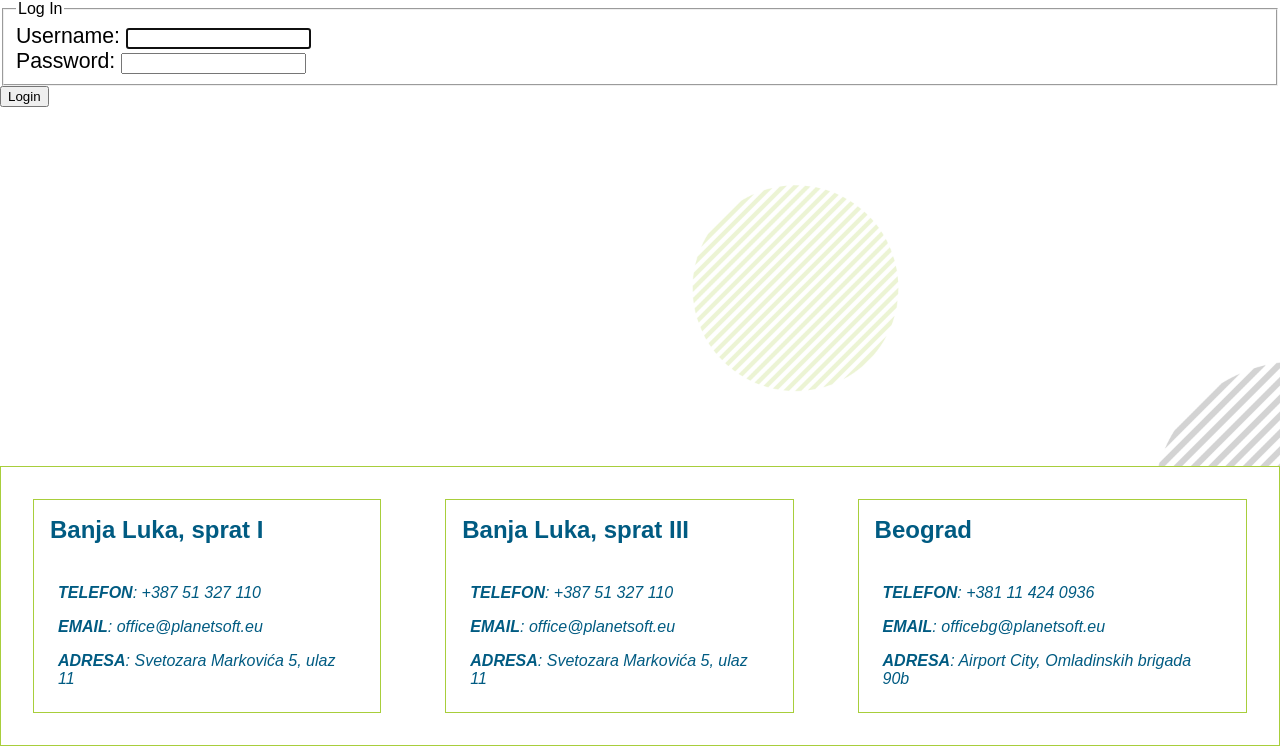
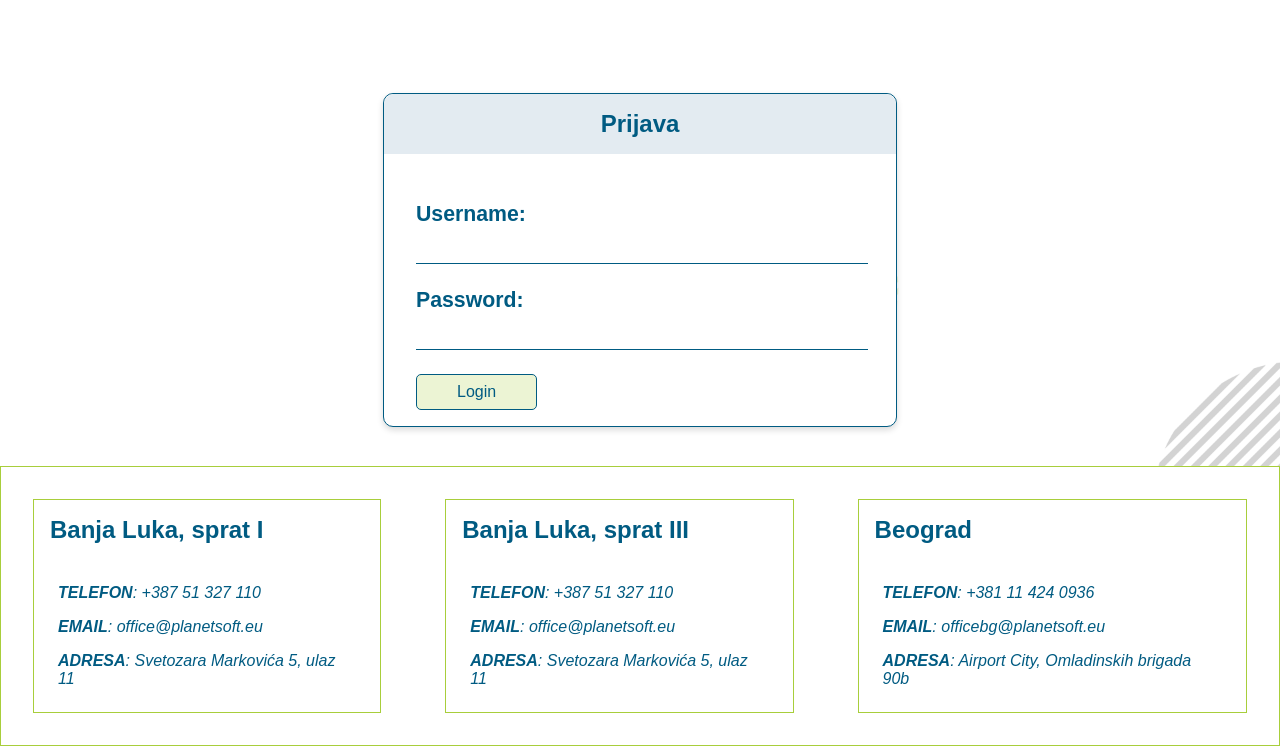
Before and after one commit to PortalPlanetSoft/PlanetSoft-Portal, a Django app: page /login/ in a window 1280 px wide. Shown: the part 54-800 px from the top of the page. Run offline with Django 4.2, Linux system fonts and the light colour scheme; some libraries are stand-ins or nearby versions.

Commit message:
added styling for login form

```diff
--- a/static/portal/css/base.css
+++ b/static/portal/css/base.css
@@ -65,19 +65,6 @@ a {
 
 a:hover {
     color: var(--medium-gray);
-}
-
-.ov-modal {
-    display: none;
-    flex-direction: column;
-    justify-content: center;
-    align-items: center;
-    width: 100vw;
-    height: 100%;
-    position: fixed;
-    top: 0;
-    left: 0;
-    background-color: rgba(0, 0, 0, 0.3);
 }
 
 .dk-search {
@@ -222,9 +209,8 @@ a:hover {
     width: 100%;
 }
 .modal-container .ov-form {
-    max-height: 70vh;
-    overflow: scroll;
     width: 100%;
+    overflow-y: scroll;
 }
 
 .modal-header,
@@ -255,3 +241,10 @@ a:hover {
 .bk-noNextPage {
     font-size: 1.33rem;
 }
+
+.login-container {
+    height: 100%;
+    display: flex;
+    align-items: center;
+    justify-content: center;
+}
--- a/static/portal/css/form.css
+++ b/static/portal/css/form.css
@@ -4,8 +4,9 @@
   box-shadow: 0 3px 6px rgba(0, 0, 0, 0.15);
   background-color: #fff;
   margin: 3rem auto;
+  max-height: 70vh;
+  overflow: unset;
   width: 40%;
-  min-height: 85vh;
 
 }
 .ov-form__title {
--- a/static/portal/css/responsive.css
+++ b/static/portal/css/responsive.css
@@ -78,8 +78,7 @@
     flex-direction: column;
   }
 
-  /* MODAL*/
-  /* FORM */
+  /* MODAL FORM */
   .modal-container .ov-form {
     width: 80vw;
   }
@@ -97,4 +96,9 @@
     display: block;
     width: 90%;
   }
+
+  /* LOGIN */
+.login-container .ov-form {
+  width: 90%;
 }
+}
--- a/templates/portal/templates/authentication/login.html
+++ b/templates/portal/templates/authentication/login.html
@@ -1,19 +1,12 @@
 {% extends 'portal/base.html' %}
 
 {% block body %}
-        <div class="content-section">
-        <form method="POST">
+        <div class="login-container">
+        <form class="ov-form" method="POST">
+            <h3 class="ov-form__title">Prijava</h3>
             {% csrf_token %}
-            <fieldset class="form-group">
-                <legend class="border-bottom mb-4">Log In</legend>
-                {{ form.as_p }}
-            </fieldset>
-            <div class="form-group">
-                <button class="btn btn-outline-info" type="submit">Login</button>
-            </div>
+            {{ form.as_p }}
+                <button class="ov-form__btn" type="submit">Login</button>
         </form>
-        <div class="border-top pt-3">
-
-        </div>
     </div>
 {% endblock %}
```
